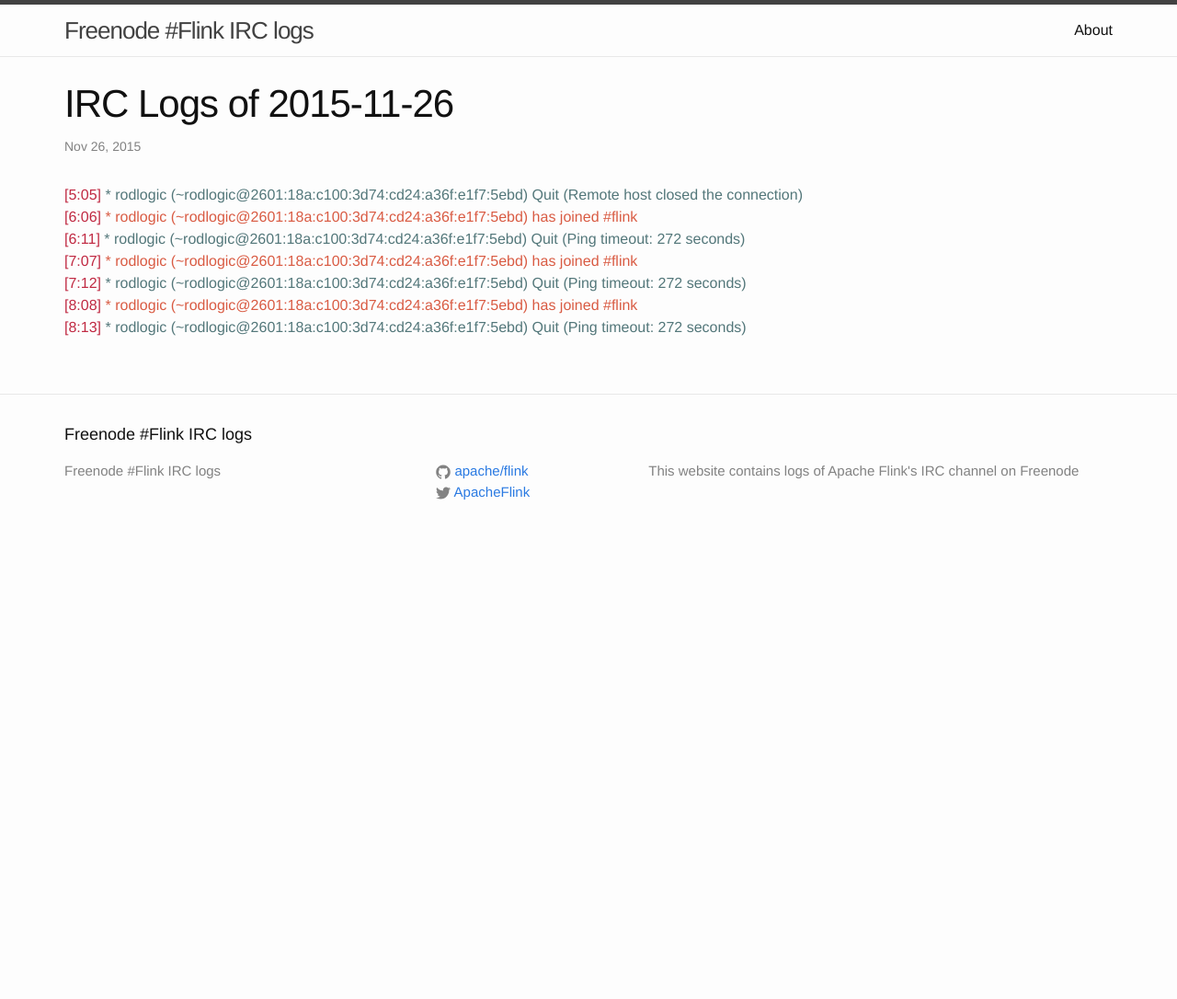
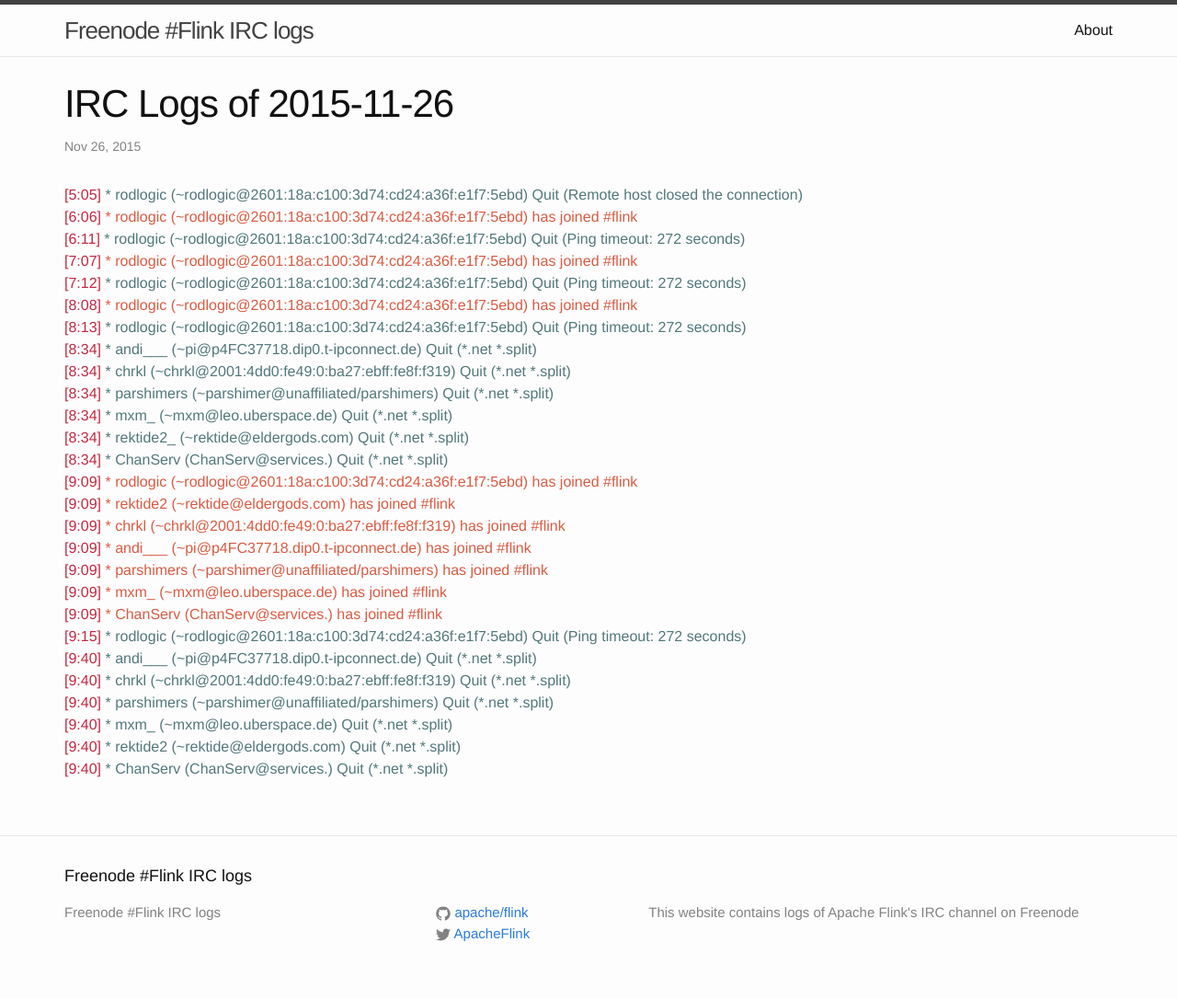
Before and after one commit to flink-irc-logs/flink-irc-logs.github.io, a Jekyll site: the page built from _posts/2015-11-26-logs.markdown, in a window 1280 px wide. Shown: the whole page at 92% size. Built offline with Jekyll 4.4.1, drawn with Linux system fonts in a browser that asks for light colours; before the commit the page ends 900 px from its top, so only the background shows below that.

Commit message:
Update of the logs on Thu Nov 26 10:24:55 CET 2015

```diff
--- a/_posts/2015-11-26-logs.markdown
+++ b/_posts/2015-11-26-logs.markdown
@@ -11,3 +11,23 @@
 <span class="irc-date">[7:12]</span> <span class="irc-navy">* rodlogic (~rodlogic@2601:18a:c100:3d74:cd24:a36f:e1f7:5ebd) Quit (Ping timeout: 272 seconds)</span><br />
 <span class="irc-date">[8:08]</span> <span class="irc-green">* rodlogic (~rodlogic@2601:18a:c100:3d74:cd24:a36f:e1f7:5ebd) has joined #flink</span><br />
 <span class="irc-date">[8:13]</span> <span class="irc-navy">* rodlogic (~rodlogic@2601:18a:c100:3d74:cd24:a36f:e1f7:5ebd) Quit (Ping timeout: 272 seconds)</span><br />
+<span class="irc-date">[8:34]</span> <span class="irc-navy">* andi___ (~pi@p4FC37718.dip0.t-ipconnect.de) Quit (*.net *.split)</span><br />
+<span class="irc-date">[8:34]</span> <span class="irc-navy">* chrkl (~chrkl@2001:4dd0:fe49:0:ba27:ebff:fe8f:f319) Quit (*.net *.split)</span><br />
+<span class="irc-date">[8:34]</span> <span class="irc-navy">* parshimers (~parshimer@unaffiliated/parshimers) Quit (*.net *.split)</span><br />
+<span class="irc-date">[8:34]</span> <span class="irc-navy">* mxm_ (~mxm@leo.uberspace.de) Quit (*.net *.split)</span><br />
+<span class="irc-date">[8:34]</span> <span class="irc-navy">* rektide2_ (~rektide@eldergods.com) Quit (*.net *.split)</span><br />
+<span class="irc-date">[8:34]</span> <span class="irc-navy">* ChanServ (ChanServ@services.) Quit (*.net *.split)</span><br />
+<span class="irc-date">[9:09]</span> <span class="irc-green">* rodlogic (~rodlogic@2601:18a:c100:3d74:cd24:a36f:e1f7:5ebd) has joined #flink</span><br />
+<span class="irc-date">[9:09]</span> <span class="irc-green">* rektide2 (~rektide@eldergods.com) has joined #flink</span><br />
+<span class="irc-date">[9:09]</span> <span class="irc-green">* chrkl (~chrkl@2001:4dd0:fe49:0:ba27:ebff:fe8f:f319) has joined #flink</span><br />
+<span class="irc-date">[9:09]</span> <span class="irc-green">* andi___ (~pi@p4FC37718.dip0.t-ipconnect.de) has joined #flink</span><br />
+<span class="irc-date">[9:09]</span> <span class="irc-green">* parshimers (~parshimer@unaffiliated/parshimers) has joined #flink</span><br />
+<span class="irc-date">[9:09]</span> <span class="irc-green">* mxm_ (~mxm@leo.uberspace.de) has joined #flink</span><br />
+<span class="irc-date">[9:09]</span> <span class="irc-green">* ChanServ (ChanServ@services.) has joined #flink</span><br />
+<span class="irc-date">[9:15]</span> <span class="irc-navy">* rodlogic (~rodlogic@2601:18a:c100:3d74:cd24:a36f:e1f7:5ebd) Quit (Ping timeout: 272 seconds)</span><br />
+<span class="irc-date">[9:40]</span> <span class="irc-navy">* andi___ (~pi@p4FC37718.dip0.t-ipconnect.de) Quit (*.net *.split)</span><br />
+<span class="irc-date">[9:40]</span> <span class="irc-navy">* chrkl (~chrkl@2001:4dd0:fe49:0:ba27:ebff:fe8f:f319) Quit (*.net *.split)</span><br />
+<span class="irc-date">[9:40]</span> <span class="irc-navy">* parshimers (~parshimer@unaffiliated/parshimers) Quit (*.net *.split)</span><br />
+<span class="irc-date">[9:40]</span> <span class="irc-navy">* mxm_ (~mxm@leo.uberspace.de) Quit (*.net *.split)</span><br />
+<span class="irc-date">[9:40]</span> <span class="irc-navy">* rektide2 (~rektide@eldergods.com) Quit (*.net *.split)</span><br />
+<span class="irc-date">[9:40]</span> <span class="irc-navy">* ChanServ (ChanServ@services.) Quit (*.net *.split)</span><br />
```
